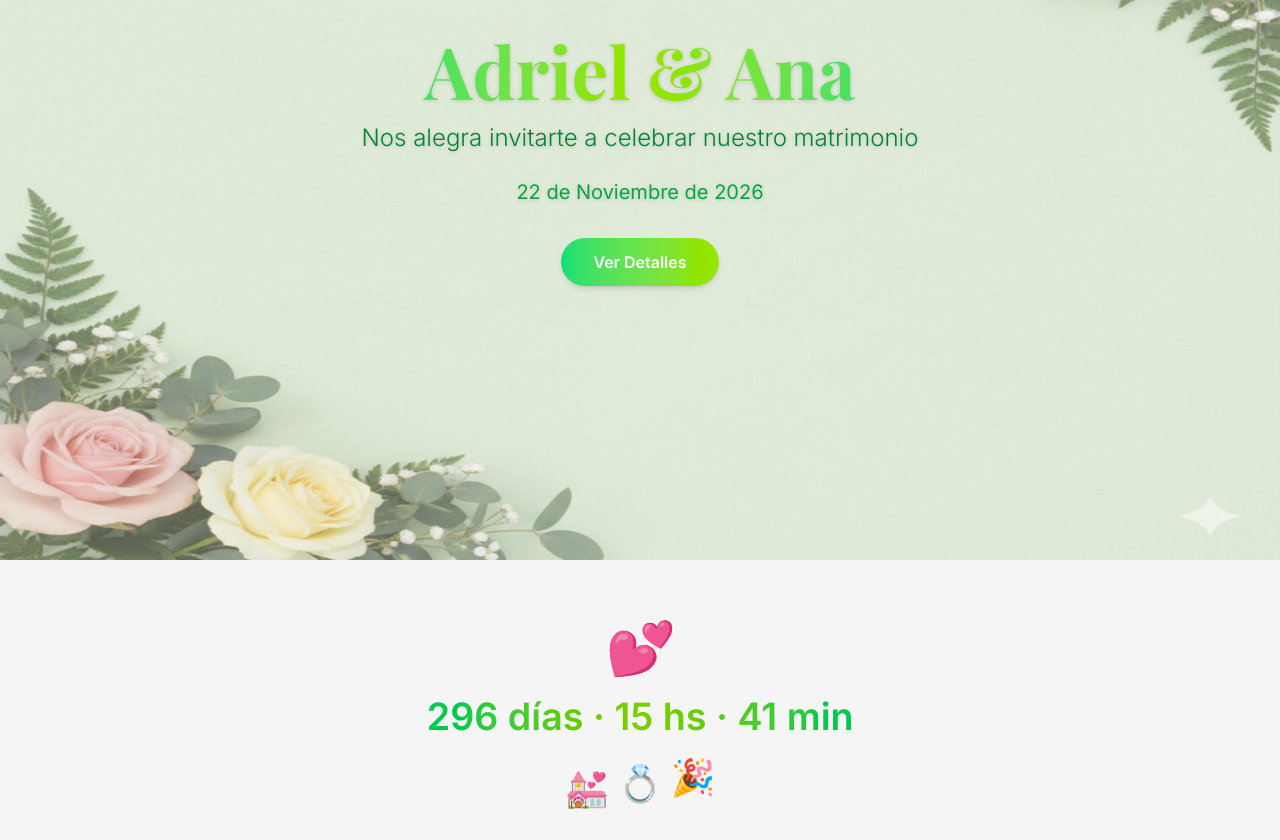
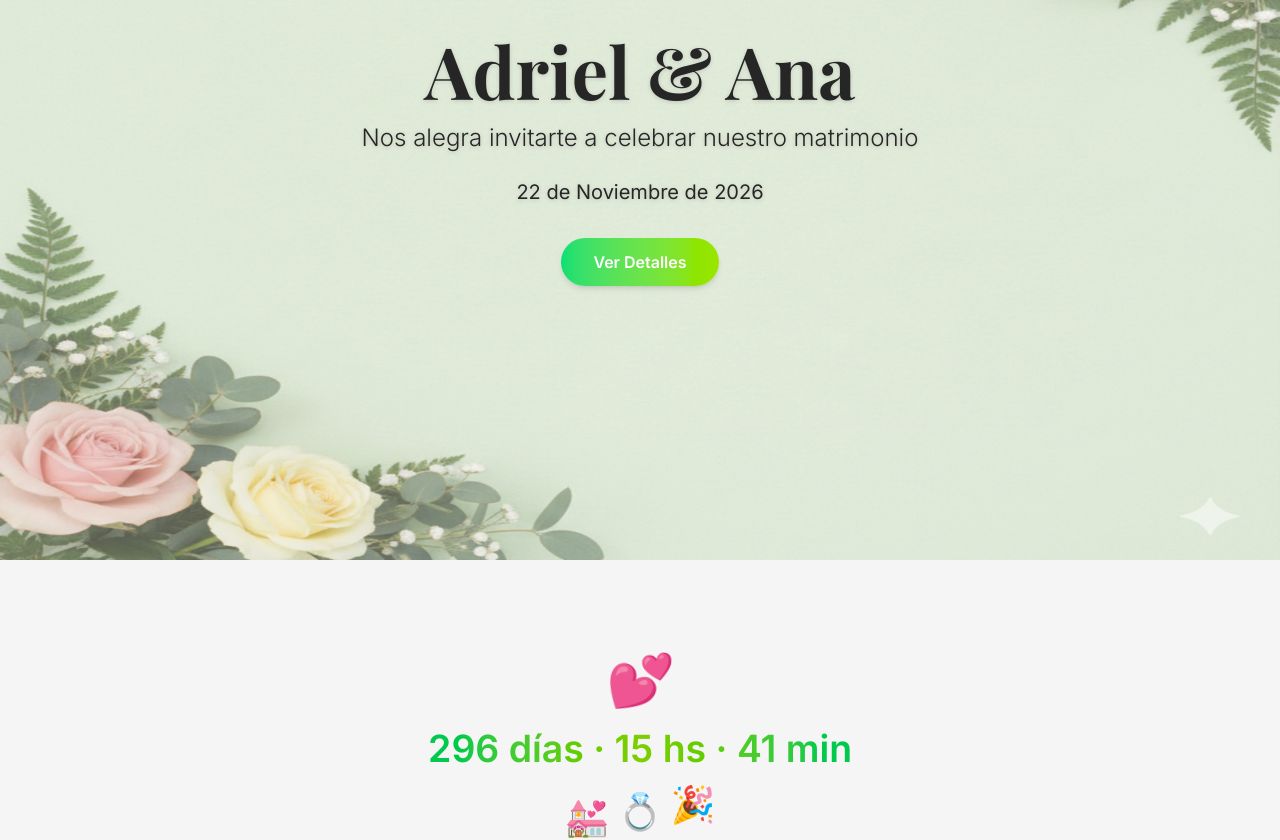
Before and after one commit to adrielg/wedding-invitation, a Next.js app: page / in a window 1280 px wide. Shown: the part 240-1080 px from the top of the page. Built offline with nearby package versions, Linux system fonts and the light colour scheme; a web font is replaced by a local one.

Commit message:
feat: change css

```diff
--- a/app/components/Countdown.tsx
+++ b/app/components/Countdown.tsx
@@ -37,7 +37,7 @@ export default function Countdown() {
 
   return (
       <motion.div
-      className="flex justify-center items-center mb-24 px-4"
+        className={`flex justify-center items-center py-24 px-6${theme.gradients.backgroundReverse}`}
         initial={{ opacity: 0, y: 20 }}
         animate={{ opacity: 1, y: 0 }}
         transition={{ duration: 0.8 }}
--- a/app/components/Hero.tsx
+++ b/app/components/Hero.tsx
@@ -55,21 +55,21 @@ export default function Hero() {
 
       <div className="text-center z-10 px-6">
         <motion.h1
-          className={`text-5xl sm:text-6xl md:text-7xl font-serif font-bold ${theme.gradients.text} mb-4 drop-shadow-sm`}
+          className={`text-5xl sm:text-6xl md:text-7xl font-serif font-bold mb-4 drop-shadow-sm`}
           variants={itemVariants}
         >
           Adriel & Ana
         </motion.h1>
 
         <motion.p
-          className={`text-xl sm:text-2xl ${theme.text.subheading} mb-6 font-light drop-shadow-sm`}
+          className={`text-xl sm:text-2xl mb-6 font-light drop-shadow-sm`}
           variants={itemVariants}
         >
           Nos alegra invitarte a celebrar nuestro matrimonio
         </motion.p>
 
         <motion.p
-          className={`text-lg sm:text-xl ${theme.text.body} mb-8 drop-shadow-sm`}
+          className={`text-lg sm:text-xl mb-8 drop-shadow-sm`}
           variants={itemVariants}
         >
           22 de Noviembre de 2026
--- a/app/page.tsx
+++ b/app/page.tsx
@@ -17,7 +17,7 @@ export default function Home() {
         <Hero />
       </section>
 
-      <section id="details" className="py-16 px-6">
+      <section id="details">
         <Countdown />
       </section>
 
```
Lines whose indentation alone changed are shown as unchanged.
